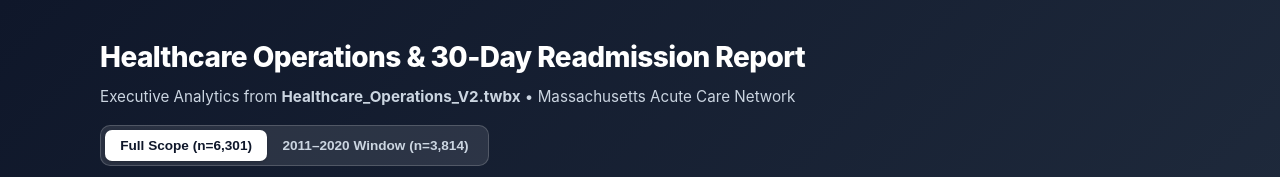
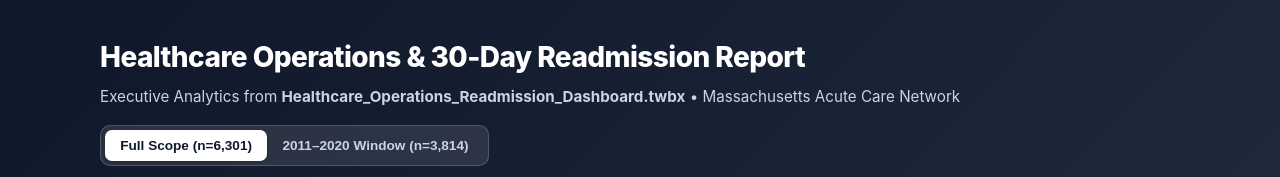
Before and after one commit to ahmedelsayed7115/healthcare-operations-report, a plain HTML site: page index.html in a window 1280 px wide. Shown: the top 177 px of the page. Drawn offline with Linux system fonts and the light colour scheme.

Commit message:
Add renamed Tableau workbook (Healthcare_Operations_Readmission_Dashboard.twbx)

```diff
--- a/index.html
+++ b/index.html
@@ -99,7 +99,7 @@
   <div class="container header-row">
     <div>
       <h1>Healthcare Operations &amp; 30-Day Readmission Report</h1>
-      <p>Executive Analytics from <strong>Healthcare_Operations_V2.twbx</strong> • Massachusetts Acute Care Network</p>
+      <p>Executive Analytics from <strong>Healthcare_Operations_Readmission_Dashboard.twbx</strong> • Massachusetts Acute Care Network</p>
     </div>
     <div class="toggle-group" role="tablist" aria-label="Dataset Scope">
       <button class="toggle-btn active" id="btn-all" onclick="setScope('all')">Full Scope (n=6,301)</button>
@@ -199,7 +199,7 @@
 
 <footer>
   <div class="container">
-    Generated from <code>Healthcare_Operations_V2.twbx</code> •
+    Generated from <code>Healthcare_Operations_Readmission_Dashboard.twbx</code> •
     <a href="https://github.com/ahmedelsayed7115/healthcare-operations-report">View Full Markdown Report &amp; Source on GitHub</a>
   </div>
 </footer>
```
Also changed, not shown: 2 other files.
